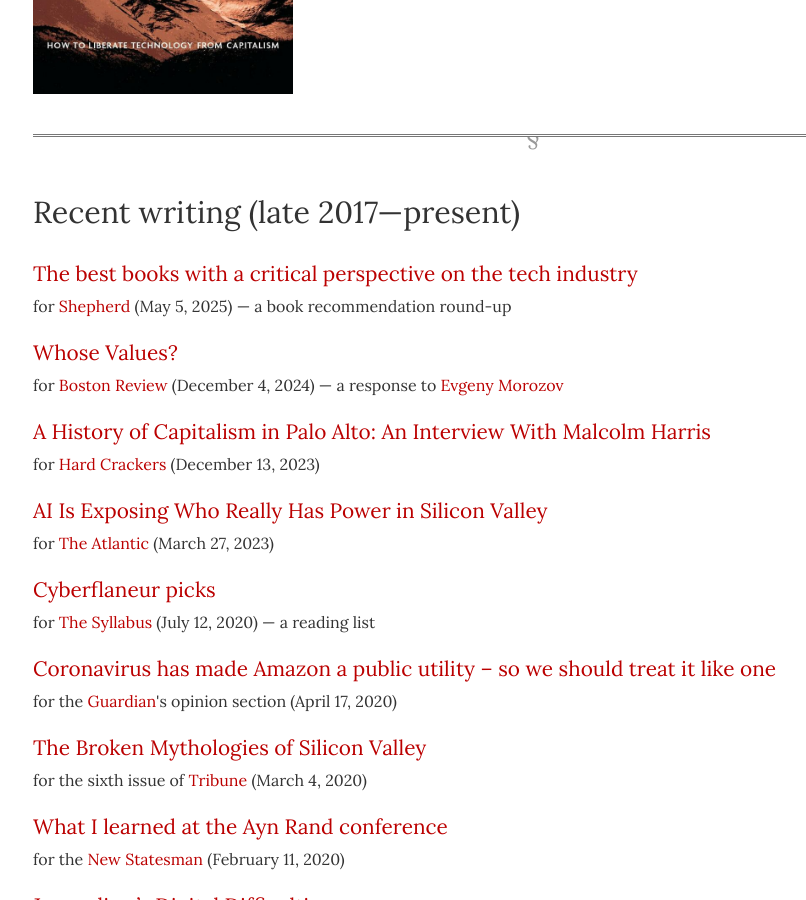
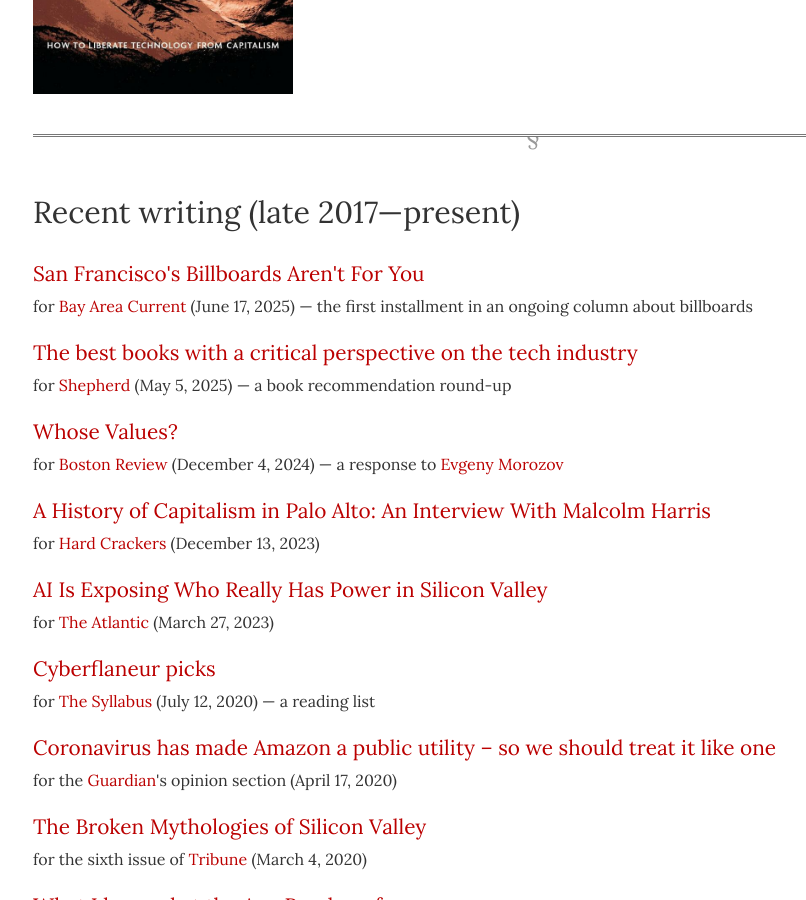
Before and after one commit to dellsystem/dellsystem.github.io, a Jekyll site: the page built from writing.md, in a window 1280 px wide and 900 px high, scrolled down 594 px. Shown: the whole window, without its empty margins (107-913 px from the left). Built offline with Jekyll 4.4.1, drawn with Linux system fonts in a browser that asks for light colours; nearby versions of some CDN libraries.

Commit message:
Add links to billboard essay

```diff
--- a/_includes/recent.html
+++ b/_includes/recent.html
@@ -1,6 +1,14 @@
 <h2 id="recent">Recent writing (late 2017—present)</h2>
 
 <dl class="vertical">
+<dt>
+    <a href="https://bayareacurrent.com/the-billboards-arent-for-you/">
+        San Francisco's Billboards Aren't For You
+    </a>
+</dt>
+<dd>
+    for <a href="https://bayareacurrent.com">Bay Area Current</a> (June 17, 2025) &mdash; the first installment in an ongoing column about billboards
+</dd>
 <dt>
     <a href="https://shepherd.com/best-books/critical-perspective-on-the-tech-industry">
         The best books with a critical perspective on the tech industry
--- a/index.html
+++ b/index.html
@@ -8,7 +8,7 @@ layout: default
         <p>I've also written a variety of shorter essays about technology and
         politics, among other things. You can find more of my writing <a
         href="/writing">here</a>.</p>
-        <p>I am currently working on a novel, as well as an ongoing column about tech billboards in the Bay Area (coming soon). Send me your favorite billboard!</p>
+        <p>I am currently working on a novel, as well as an ongoing column about tech billboards in San Francisco for Bay Area Current (linked below).</p>
         <p>Contact me via email (ilostwaldo@gmail.com), Twitter (<a href="https://twitter.com/dellsystem">@dellsystem</a>), or Instagram (also <a href="https://instagram.com/dellsystem">@dellsystem</a>). I use Instagram to post monthly round-ups of the books I've read.</p>
     </div>
     <div class="right column">
@@ -18,6 +18,7 @@ layout: default
 </div>
 <h3>Recent appearances</h3>
 <ul>
+    <li><strong><a href="https://bayareacurrent.com/the-billboards-arent-for-you/">Bay Area Current</a> (June 17, 2025)</strong>: I wrote about the tech billboards in San Francisco, which mostly consist of so much B2B Slop.</li>
     <li><strong><a href="https://www.hollywoodreporter.com/news/politics-news/los-angeles-immigration-protesters-burning-waymo-techlash-1236262292/">The Hollywood Reporter</a> (June 11, 2025)</strong>: I spoke to reporter Steven Zeitchik about why it makes sense to burn Waymos.</li>
     <li><strong><a href="https://soundcloud.com/michael-and-us/preview-626-metaquest-w-wendy-liu">Michael and Us</a> (May 28, 2025)</strong>: I returned to this lovely podcast to discuss The Social Network (2010), the state of AI, and more.</li>
 </ul>
```
